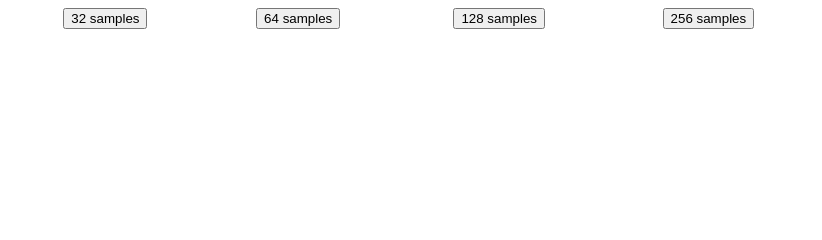
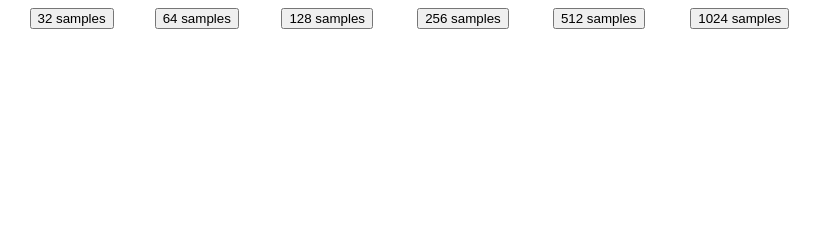
Before and after one commit to sourceperl/pyRRD_Redis, a Flask app: page /view/chart_js in a window 1280 px wide. Shown: the part 433-673 px from the top of the page, without its empty margins (0-822 px from the left). Run offline with Flask 2, Linux system fonts and the light colour scheme.

Commit message:
change rrv limit for rrd_web_service

```diff
--- a/flask_rrd_web_service/app.py
+++ b/flask_rrd_web_service/app.py
@@ -66,8 +66,8 @@ def get():
     # tag_name must be set
     if not tag_name:
         return jsonify(status='error', message='tag arg must be set'), 400
-    # limit request to 1 to 512 item(s)
-    size = max(1, min(size, 512))
+    # limit request to 1 to 1024 item(s)
+    size = max(1, min(size, 1024))
     # build json msg
     l_rrv = RRD_redis(tag_name).get(size=size)
     # return json msg or error
--- a/flask_rrd_web_service/templates/view_chart_js.html
+++ b/flask_rrd_web_service/templates/view_chart_js.html
@@ -56,18 +56,19 @@
             data     : "tag={{ tag }}&size=" + myChartSize + "&_nocache=" + new Date().getTime(),
             dataType : "json"
         }).done(function(results) {
-            var labels = [], data=[];
-            // Split timestamp and data into separate arrays
+            var labels = [], data=[], c_samples = 0;
+            // split timestamp and data into separate arrays
             results["items"].forEach(function(item) {
                 labels.push(new Date(item.timestamp*1000));
                 data.push(parseFloat(item.value));
+                c_samples++;
             });
-            // Create the chart.js data structure using labels and data
+            // create the chart.js data structure using labels and data
             myLiveChart.data.labels = labels;
             myLiveChart.data.datasets[0].data = data;
             myLiveChart.data.datasets[0].label = 'Tag {{ tag }}';
             // update sample number indicator
-            $("#mySampleNb").html("(" + myChartSize + " samples)");
+            $("#mySampleNb").html("(" + c_samples + " samples)");
             // update chart
             myLiveChart.update();
         });
@@ -84,10 +85,10 @@
 <body>
 <table>
     <tr>
-        <td align="center" colspan="4">plot RRD with Charts.js<div id="mySampleNb"></div></td>
+        <td align="center" colspan="6">plot RRD with Charts.js<div id="mySampleNb"></div></td>
     </tr>
     <tr>
-        <td align="center" colspan="4">
+        <td align="center" colspan="6">
             <canvas style="width:800px; height:400px;" id="myChart"></canvas>
         </td>
     </tr>
@@ -96,6 +97,8 @@
         <td align="center"><button onclick="set_chart_size(64);">64 samples</button></td>
         <td align="center"><button onclick="set_chart_size(128);">128 samples</button></td>
         <td align="center"><button onclick="set_chart_size(256);">256 samples</button></td>
+        <td align="center"><button onclick="set_chart_size(512);">512 samples</button></td>
+        <td align="center"><button onclick="set_chart_size(1024);">1024 samples</button></td>
     </tr>
 </table>
 </body>
```
